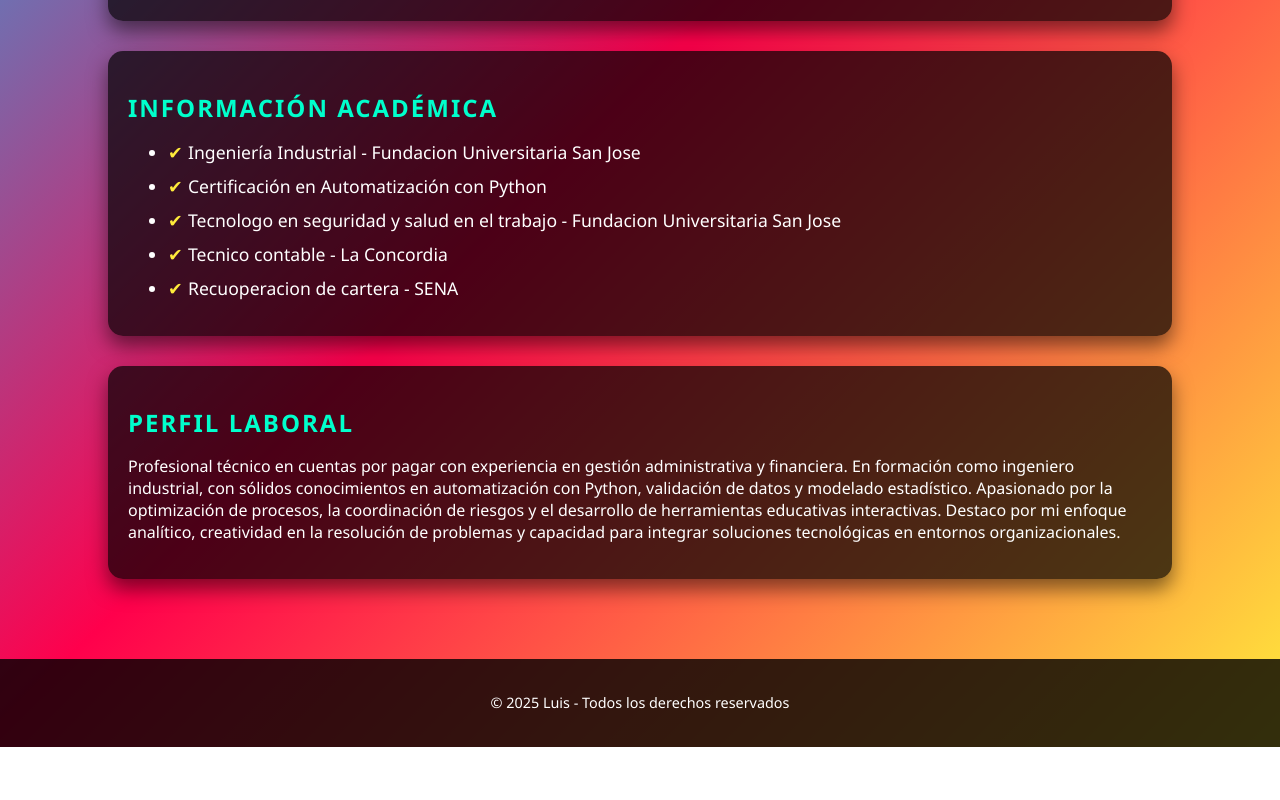
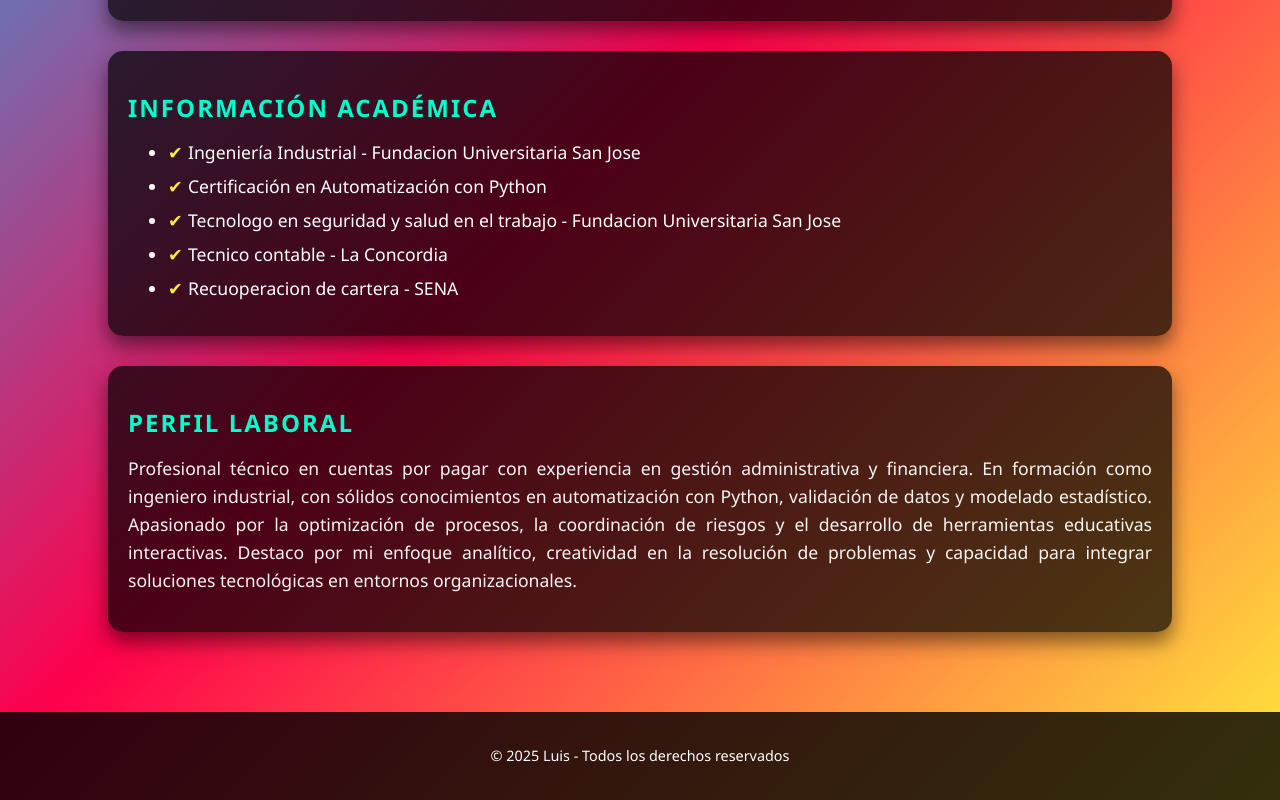
Before and after one commit to eresbeydi1986/Hoja-de-vida-Luis-Castro, a plain HTML site: page index.html in a window 1280 px wide. Shown: the part 574-1374 px from the top of the page. Before the commit the page ends 1321 px from the top, so only its background shows below. Drawn offline with Linux system fonts and the light colour scheme.

Commit message:
Restore and enhance style.css with animations

```diff
--- a/css/style.css
+++ b/css/style.css
@@ -170,3 +170,13 @@ footer {
     from { opacity: 0; transform: translateY(20px); }
     to { opacity: 1; transform: translateY(0); }
 }
+
+/* Descripción del perfil laboral */
+.descripcion {
+    font-size: 1.1em;
+    line-height: 1.6;
+    color: #ffffff;
+    opacity: 0.95;
+    text-align: justify;
+    margin-top: 15px;
+}
```
